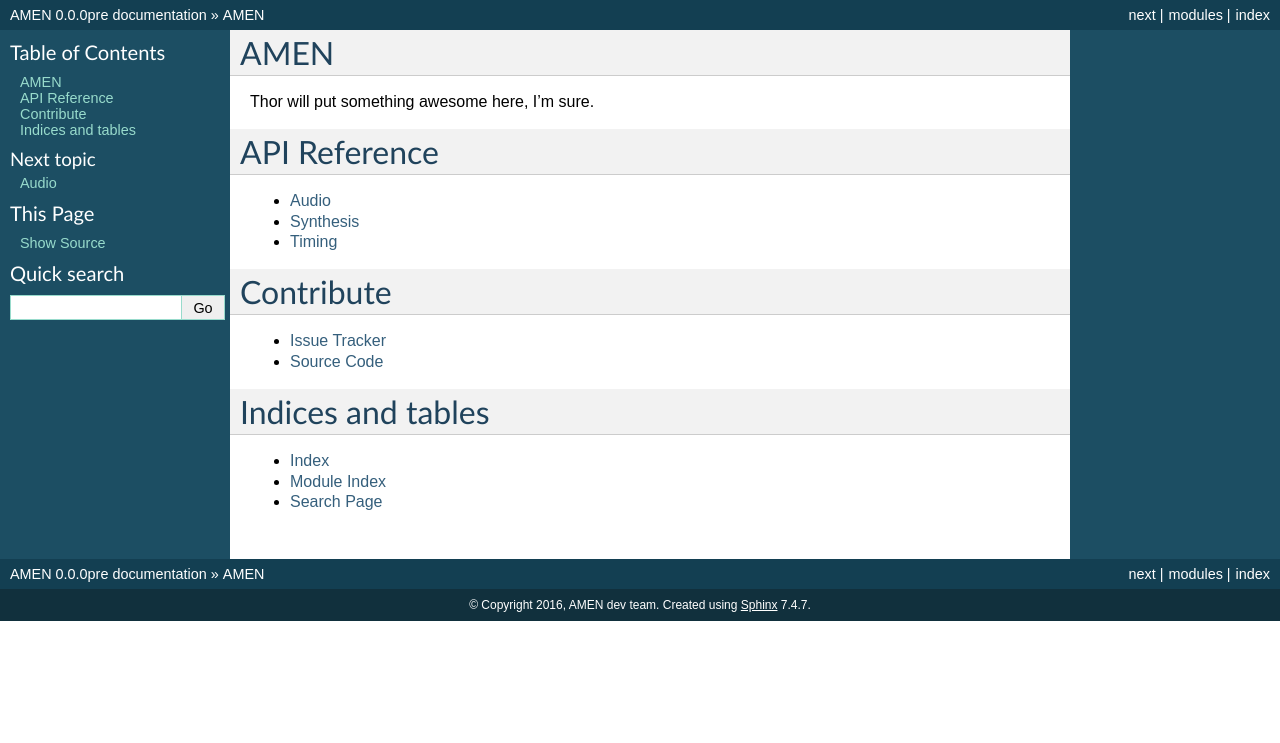
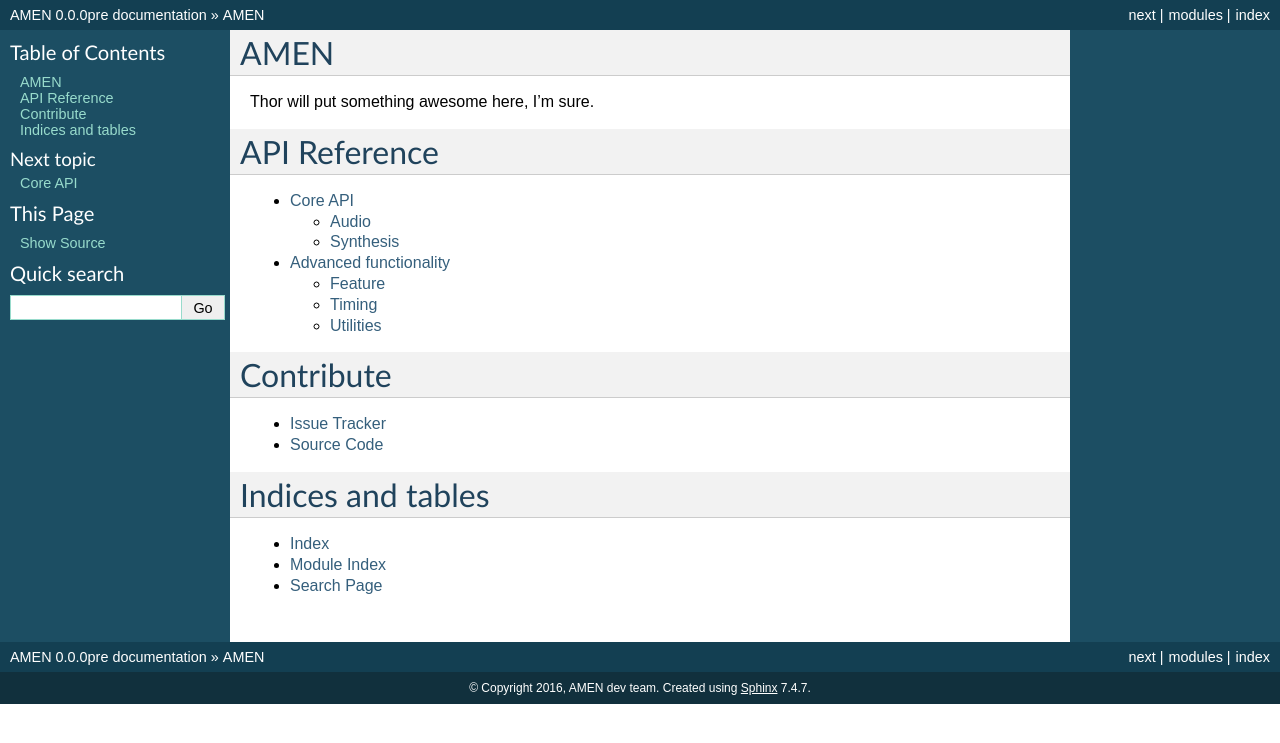
Before and after one commit to algorithmic-music-exploration/amen, a Sphinx documentation site: the page built from docs/index.rst, in a window 1280 px wide. Shown: the top 743 px of the page. Built offline with Sphinx 7.4.7, drawn with Linux system fonts in a browser that asks for light colours; the version number is read from the project's files by our own code.

Commit message:
added all elements to the sphinx toc

```diff
--- a/docs/api.rst
+++ b/docs/api.rst
@@ -2,15 +2,33 @@
 
 .. module:: amen
 
+Core API
+--------
+
 Audio
------
+=====
 .. autoclass:: amen.audio.Audio
     :members:
 
 Synthesis
----------
+=========
 .. automodule:: amen.synthesize
     :members:
 
+Advanced functionality
+----------------------
+
+Feature
+======
+.. automodule:: amen.feature
+    :members:
+
 Timing
-------
+======
+.. automodule:: amen.timing
+    :members:
+
+Utilities
+=========
+.. automodule:: amen.utils
+    :members:
```
